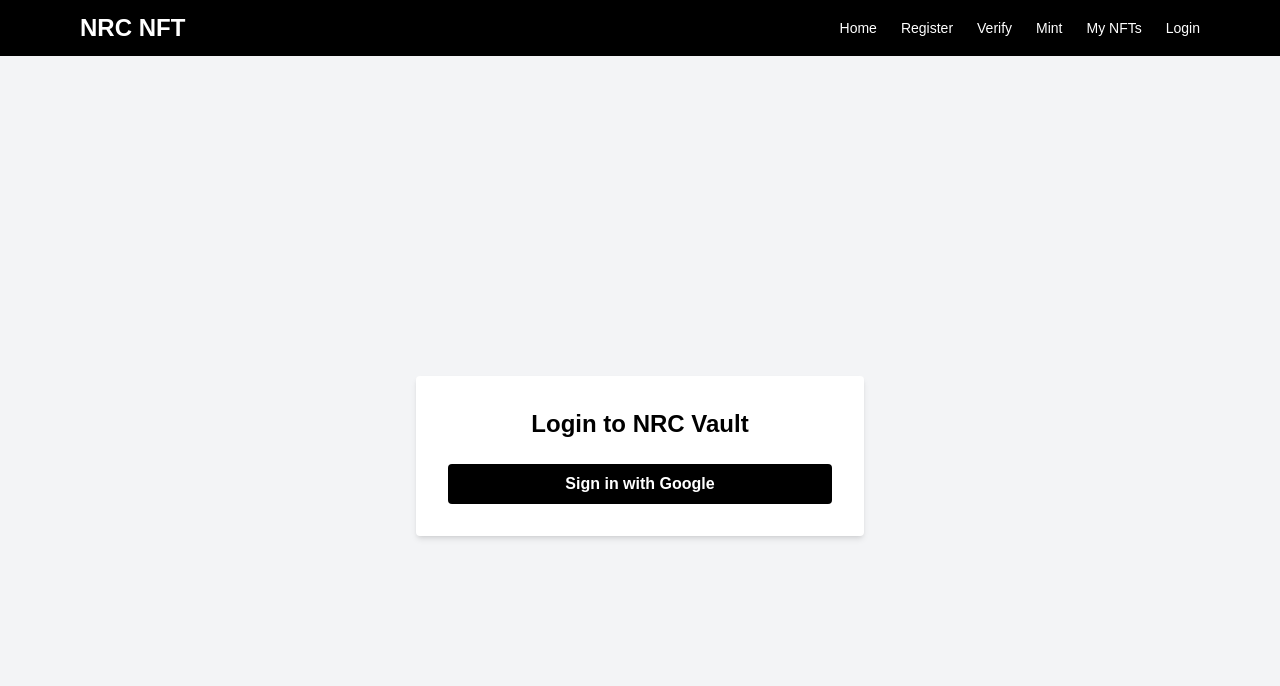
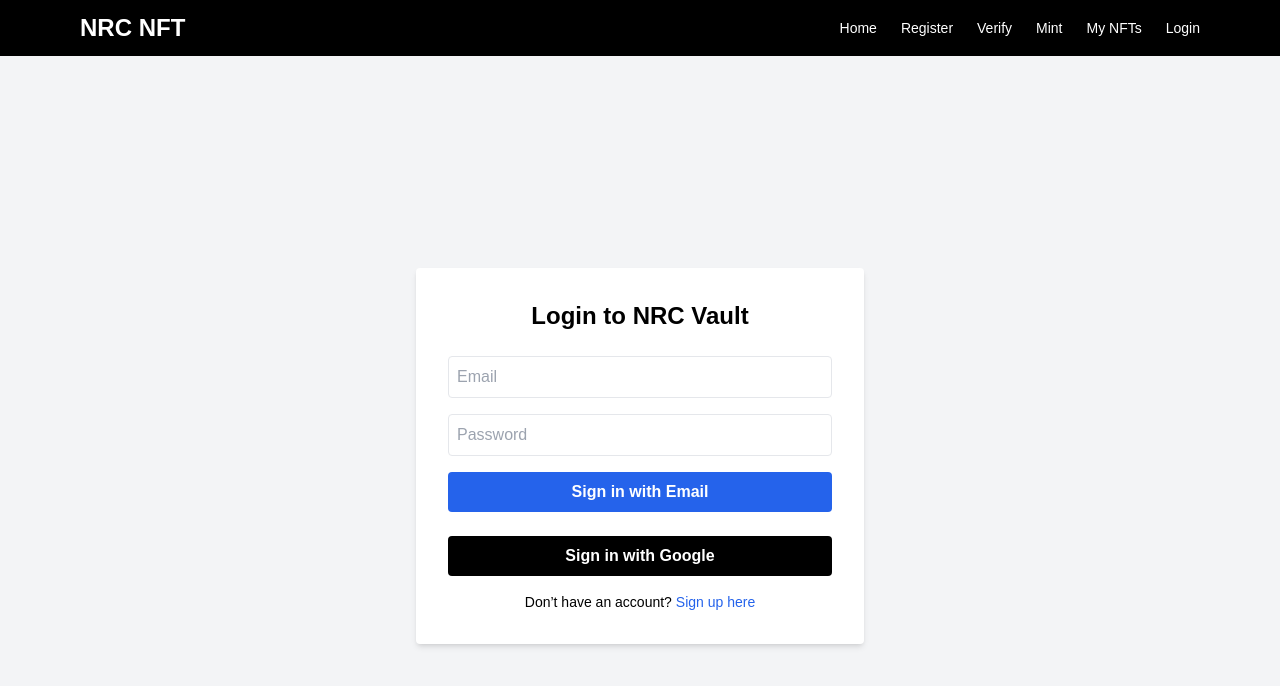
Before and after one commit to WilSonLibs/nrc-nft-app, a Next.js app: page /login in a window 1280 px wide. Shown: the top 686 px of the page. Built offline with nearby package versions, Linux system fonts and the light colour scheme; no server answers.

Commit message:
added a sign up page and include email/password sign in functionality

```diff
--- a/pages/login.js
+++ b/pages/login.js
@@ -2,7 +2,7 @@
 import { useRouter } from 'next/router';
 import { useState } from 'react';
 import { auth, provider } from '../lib/firebase';
-import { signInWithPopup } from "firebase/auth";
+import { signInWithPopup, signInWithEmailAndPassword } from "firebase/auth";
 import { doc, getFirestore, setDoc } from "firebase/firestore";
 
 const db = getFirestore();
@@ -11,8 +11,10 @@ export default function Login() {
   const router = useRouter();
   const [loading, setLoading] = useState(false);
   const [error, setError] = useState('');
+  const [email, setEmail] = useState('');
+  const [password, setPassword] = useState('');
 
-  const handleLogin = async () => {
+  const handleGoogleLogin = async () => {
     setLoading(true);
     setError('');
 
@@ -29,8 +31,6 @@ export default function Login() {
       }, { merge: true });
 
       console.log("Logged in:", user);
-
-      // Redirect to homepage
       router.push('/');
     } catch (err) {
       console.error("Login error:", err.message);
@@ -40,7 +40,30 @@ export default function Login() {
     }
   };
 
-  // Loading spinner UI
+  const handleEmailLogin = async (e) => {
+    e.preventDefault();
+    setLoading(true);
+    setError('');
+
+    try {
+      const result = await signInWithEmailAndPassword(auth, email, password);
+      const user = result.user;
+
+      await setDoc(doc(db, "users", user.uid), {
+        uid: user.uid,
+        email: user.email,
+      }, { merge: true });
+
+      console.log("Email login successful:", user);
+      router.push('/');
+    } catch (err) {
+      console.error("Email login error:", err.message);
+      setError(err.message);
+    } finally {
+      setLoading(false);
+    }
+  };
+
   if (loading) {
     return (
       <div className="flex justify-center items-center min-h-screen bg-black">
@@ -49,7 +72,6 @@ export default function Login() {
     );
   }
 
-  // Login UI
   return (
     <div className="flex flex-col items-center justify-center min-h-screen bg-gray-100 px-4">
       <div className="bg-white p-8 rounded shadow-md w-full max-w-md">
@@ -57,13 +79,45 @@ export default function Login() {
 
         {error && <p className="text-red-500 text-sm mb-4 text-center">{error}</p>}
 
+        {/* Email Login Form */}
+        <form onSubmit={handleEmailLogin} className="mb-6">
+          <input
+            type="email"
+            placeholder="Email"
+            className="w-full mb-4 p-2 border rounded"
+            value={email}
+            onChange={(e) => setEmail(e.target.value)}
+            required
+          />
+          <input
+            type="password"
+            placeholder="Password"
+            className="w-full mb-4 p-2 border rounded"
+            value={password}
+            onChange={(e) => setPassword(e.target.value)}
+            required
+          />
+          <button
+            type="submit"
+            className="w-full bg-blue-600 text-white hover:bg-blue-700 font-semibold py-2 px-4 rounded"
+          >
+            Sign in with Email
+          </button>
+        </form>
+
+        {/* Google Sign-In Button */}
         <button
-          onClick={handleLogin}
+          onClick={handleGoogleLogin}
           className="w-full bg-black text-white hover:bg-gray-800 font-semibold py-2 px-4 rounded"
-          disabled={loading}
         >
           Sign in with Google
         </button>
+<p className="text-sm text-center mt-4">
+  Don’t have an account?{" "}
+  <a href="/signup" className="text-blue-600 hover:underline">
+    Sign up here
+  </a>
+</p>
       </div>
     </div>
   );
--- /dev/null
+++ b/pages/signup.js
@@ -0,0 +1,83 @@
+// pages/signup.js
+import { useState } from 'react';
+import { useRouter } from 'next/router';
+import { auth } from '../lib/firebase';
+import { createUserWithEmailAndPassword } from 'firebase/auth';
+import { doc, getFirestore, setDoc } from 'firebase/firestore';
+
+const db = getFirestore();
+
+export default function Signup() {
+  const router = useRouter();
+  const [email, setEmail] = useState('');
+  const [password, setPassword] = useState('');
+  const [loading, setLoading] = useState(false);
+  const [error, setError] = useState('');
+
+  const handleSignup = async (e) => {
+    e.preventDefault();
+    setLoading(true);
+    setError('');
+
+    try {
+      const result = await createUserWithEmailAndPassword(auth, email, password);
+      const user = result.user;
+
+      await setDoc(doc(db, 'users', user.uid), {
+        uid: user.uid,
+        email: user.email,
+        createdAt: new Date().toISOString(),
+      });
+
+      console.log('Account created:', user);
+      router.push('/');
+    } catch (err) {
+      console.error('Signup error:', err.message);
+      setError(err.message);
+    } finally {
+      setLoading(false);
+    }
+  };
+
+  return (
+    <div className="flex flex-col items-center justify-center min-h-screen bg-gray-100 px-4">
+      <div className="bg-white p-8 rounded shadow-md w-full max-w-md">
+        <h2 className="text-2xl font-bold mb-6 text-center">Create an Account</h2>
+
+        {error && <p className="text-red-500 text-sm mb-4 text-center">{error}</p>}
+
+        <form onSubmit={handleSignup}>
+          <input
+            type="email"
+            placeholder="Email"
+            className="w-full mb-4 p-2 border rounded"
+            value={email}
+            onChange={(e) => setEmail(e.target.value)}
+            required
+          />
+          <input
+            type="password"
+            placeholder="Password"
+            className="w-full mb-4 p-2 border rounded"
+            value={password}
+            onChange={(e) => setPassword(e.target.value)}
+            required
+          />
+          <button
+            type="submit"
+            className="w-full bg-blue-600 text-white hover:bg-blue-700 font-semibold py-2 px-4 rounded"
+          >
+            Sign Up
+          </button>
+        </form>
+
+        <p className="text-sm text-center mt-4">
+          Already have an account?{' '}
+          <a href="/login" className="text-blue-600 hover:underline">
+            Log in here
+          </a>
+        </p>
+      </div>
+    </div>
+  );
+}
```
